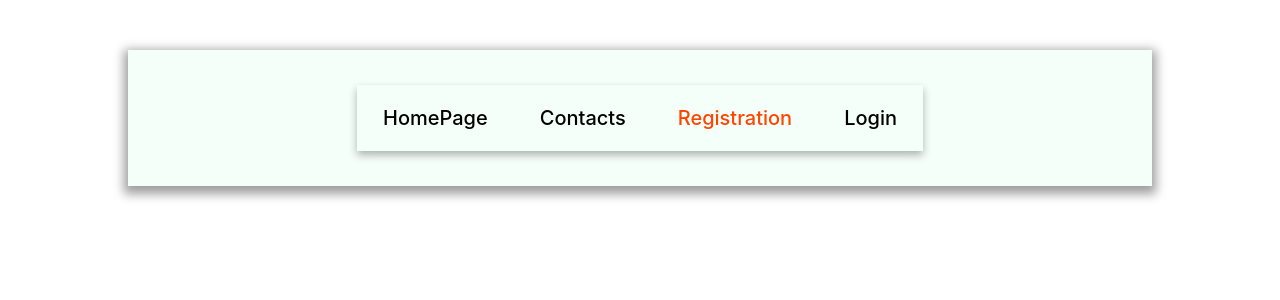
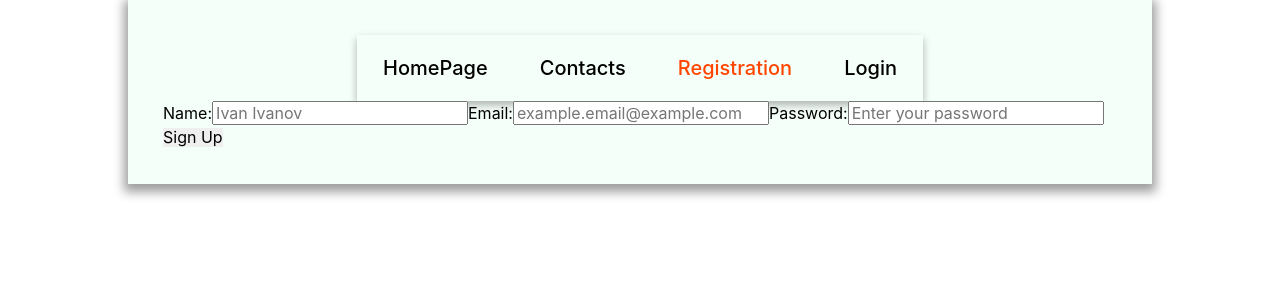
Before and after one commit to valentyna88/phonebook-app, a React (Vite) app: page /register in a window 1280 px wide. Shown: the top 300 px of the page. Built offline with nearby package versions, Linux system fonts and the light colour scheme.

Commit message:
Add RegistrationPage markup

```diff
--- a/src/component/App/App.jsx
+++ b/src/component/App/App.jsx
@@ -2,7 +2,7 @@ import css from "./App.module.css";
 import { Route, Routes } from "react-router-dom";
 import HomePage from "../../pages/HomePage";
 import ContactsPage from "../../pages/ContactsPage";
-import RegistrationPage from "../../pages/RegistrationPage";
+import RegistrationPage from "../../pages/RegistrationPage/RegistrationPage";
 import LoginPage from "../../pages/LoginPage";
 import Navigation from "../Navigation/Navigation";
 
--- a/src/component/App/App.module.css
+++ b/src/component/App/App.module.css
@@ -9,7 +9,7 @@
   flex-direction: column;
   align-items: center;
   max-width: 1024px;
-  margin: 50px auto;
+  margin: 0 auto;
   padding: 35px;
   background-color: #f5fffa;
   box-shadow: rgb(158, 158, 158) 0px 4px 10px 4px;
--- a/src/main.jsx
+++ b/src/main.jsx
@@ -10,12 +10,12 @@ import { BrowserRouter } from "react-router-dom";
 
 createRoot(document.getElementById("root")).render(
   <StrictMode>
-    <Provider store={store}>
-      <PersistGate loading={null} persistor={persistor}>
-        <BrowserRouter>
+    <BrowserRouter>
+      <Provider store={store}>
+        <PersistGate loading={null} persistor={persistor}>
           <App />
-        </BrowserRouter>
-      </PersistGate>
-    </Provider>
+        </PersistGate>
+      </Provider>
+    </BrowserRouter>
   </StrictMode>
 );
--- a/src/pages/ContactsPage.jsx
+++ b/src/pages/ContactsPage.jsx
@@ -17,7 +17,7 @@ const ContactsPage = () => {
   }, [dispatch]);
   return (
     <div>
-      <h1 className={css.title}>Phonebook</h1>
+      <h1>Phonebook</h1>
       <ContactForm />
       <SearchBox />
       {isLoading && !error && <Loader />}
--- a/src/pages/RegistrationPage.jsx
+++ /dev/null
@@ -1,5 +0,0 @@
-const RegistrationPage = () => {
-  return <div></div>;
-};
-
-export default RegistrationPage;
--- /dev/null
+++ b/src/pages/RegistrationPage/RegistrationPage.jsx
@@ -0,0 +1,76 @@
+import { ErrorMessage, Field, Form, Formik } from "formik";
+import css from "./RegistrationPage.module.css";
+import { RegisterUserSchema } from "../../utils/schemas";
+import { useDispatch } from "react-redux";
+import { apiRegister } from "../../redux/auth/operations";
+
+const initialValues = {
+  name: "",
+  email: "",
+  password: "",
+};
+
+const RegistrationPage = () => {
+  const dispatch = useDispatch();
+
+  const handleSubmit = (values, actions) => {
+    dispatch(apiRegister(values));
+    actions.resetForm();
+  };
+
+  return (
+    <Formik
+      initialValues={initialValues}
+      validationSchema={RegisterUserSchema}
+      onSubmit={handleSubmit}
+    >
+      <Form className={css.form}>
+        <label className={css.label}>
+          <span>Name:</span>
+          <Field
+            type="text"
+            name="name"
+            className={css.input}
+            placeholder="Ivan Ivanov"
+          />
+          <ErrorMessage
+            className={css.errorMessage}
+            name="name"
+            component="span"
+          />
+        </label>
+        <label className={css.label}>
+          <span>Email:</span>
+          <Field
+            type="text"
+            name="email"
+            className={css.input}
+            placeholder="example.email@example.com"
+          />
+          <ErrorMessage
+            className={css.errorMessage}
+            name="email"
+            component="span"
+          />
+        </label>
+        <label className={css.label}>
+          <span>Password:</span>
+          <Field
+            type="password"
+            name="password"
+            className={css.input}
+            placeholder="Enter your password"
+          />
+          <ErrorMessage
+            className={css.errorMessage}
+            name="password"
+            component="span"
+          />
+        </label>
+        <button type="submit">Sign Up</button>
+      </Form>
+    </Formik>
+  );
+};
+
+export default RegistrationPage;
--- /dev/null
+++ b/src/utils/schemas.js
@@ -0,0 +1,14 @@
+import * as Yup from "yup";
+
+export const RegisterUserSchema = Yup.object({
+  name: Yup.string()
+    .min(2, "Name must be at least 2 characters")
+    .max(20, "Name must be less than 20 characters")
+    .required("Name is required"),
+  email: Yup.string()
+    .email("Invalid email address")
+    .required("Email is required"),
+  password: Yup.string()
+    .min(8, "Password length must be at least 8 characters")
+    .required("Password is required"),
+});
```
Also changed, not shown: src/pages/RegistrationPage/RegistrationPage.module.css (added).
